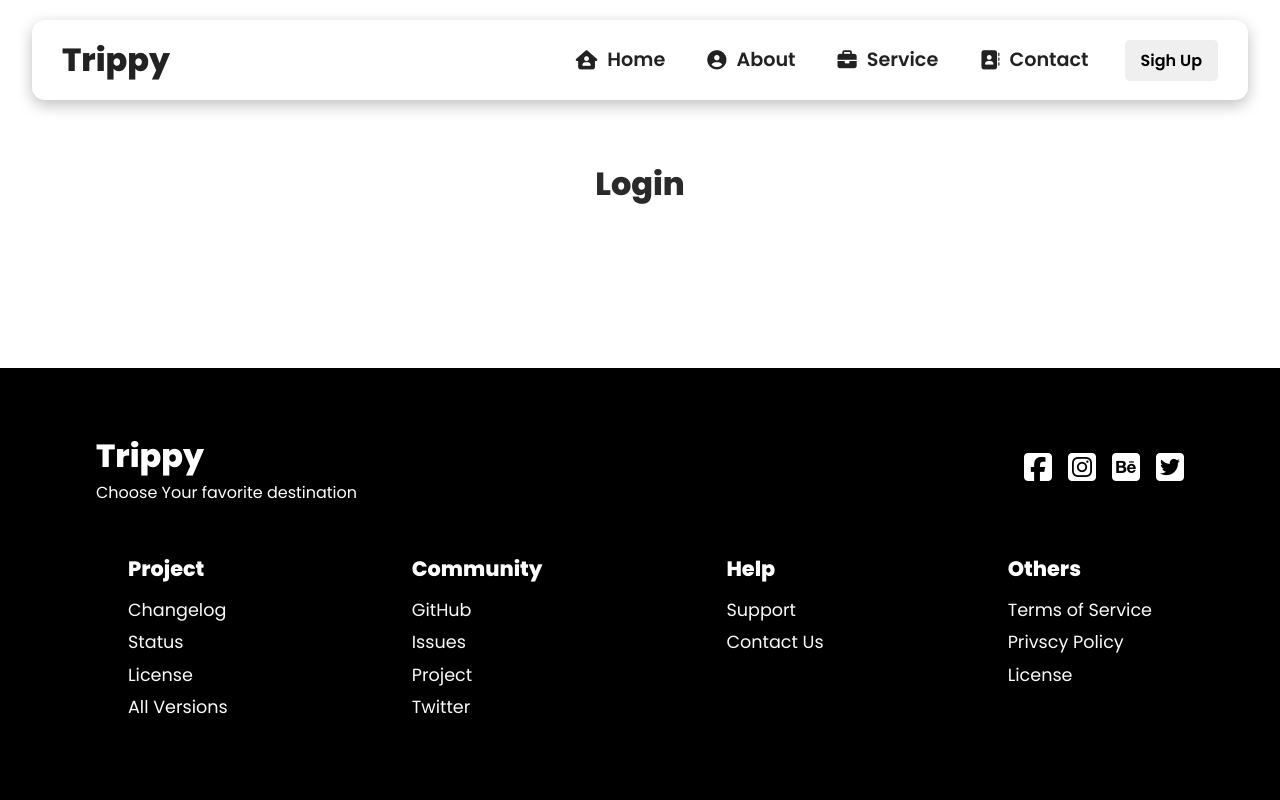
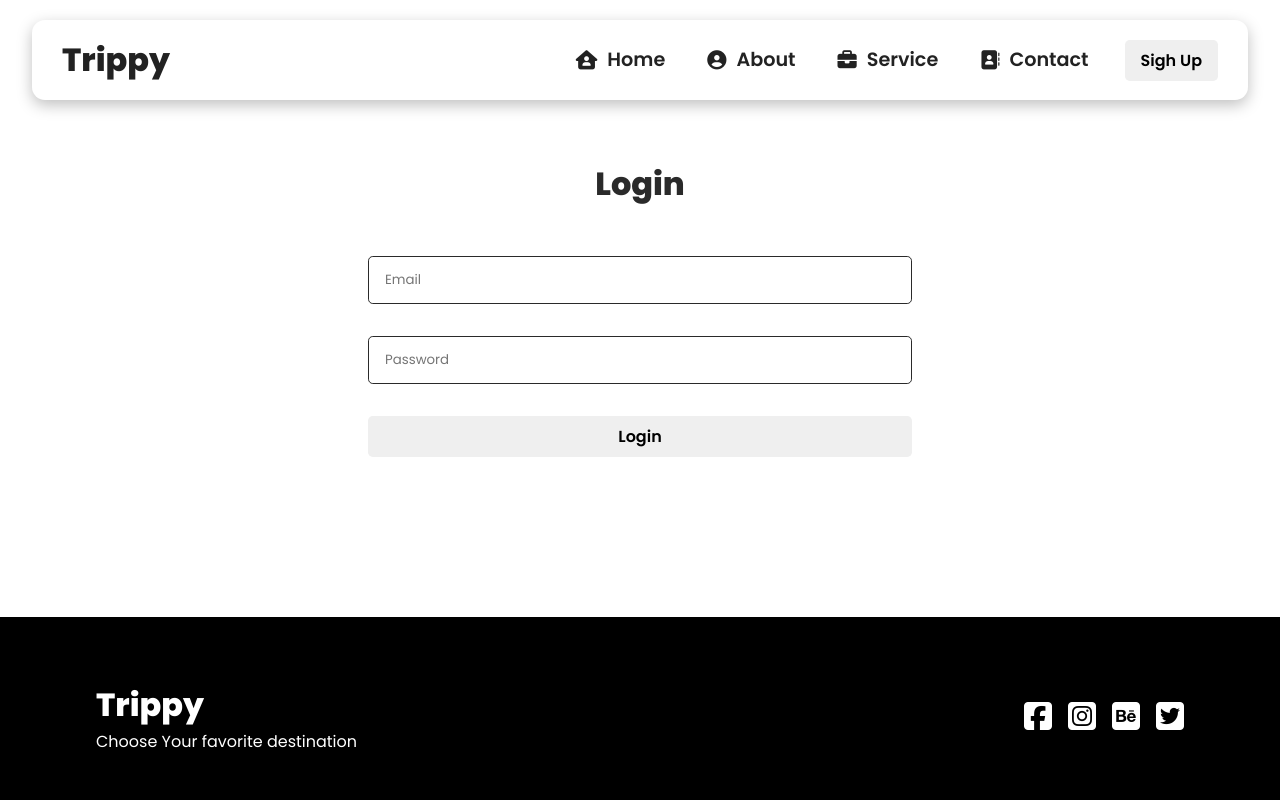
Before and after one commit to yumikakoyama/capstone, a React (Create React App) app in the folder reactapp/: page /login in a window 1280 px wide. Shown: the top 800 px of the page. Built offline with nearby package versions, Linux system fonts and the light colour scheme.

Commit message:
login page push

```diff
--- a/reactapp/src/components/LoginForm.js
+++ b/reactapp/src/components/LoginForm.js
@@ -4,6 +4,11 @@ function loginForm(){
     return(
         <div className="form-container">
             <h1 className="signup">Login</h1>
+            <form>
+                <input placeholder="Email"></input>
+                <input type="password" placeholder="Password"></input>
+                <button>Login</button>
+            </form>
         </div>
     )
 }
```
